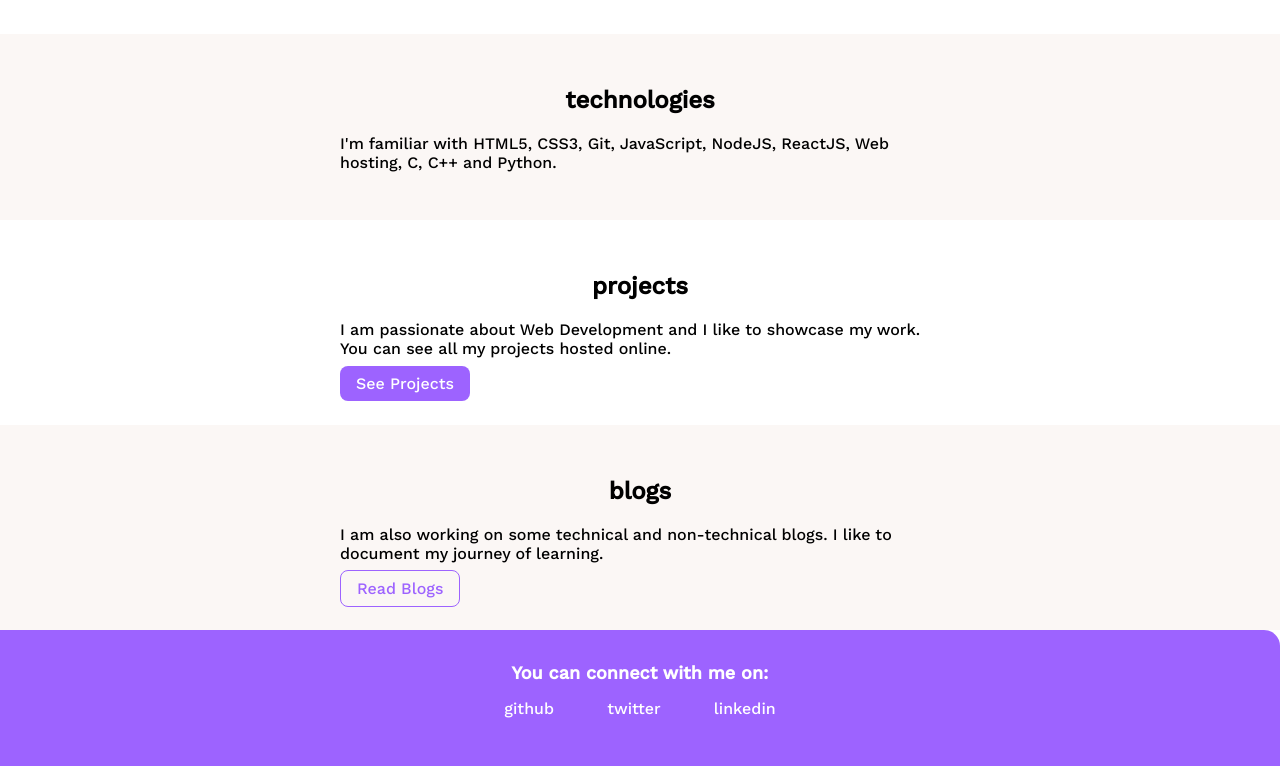
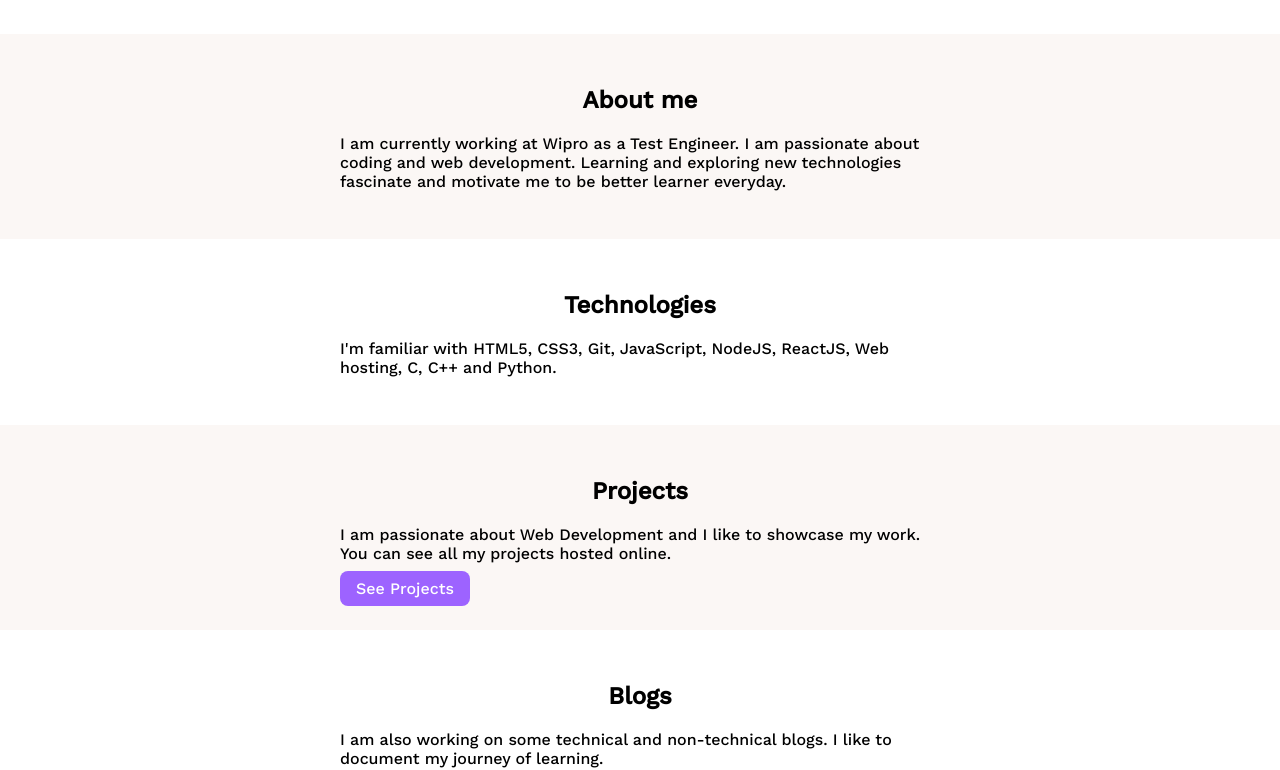
Before and after one commit to panchami6/portfolio_panchami, a plain HTML site: page index.html in a window 1280 px wide. Shown: the part 498-1268 px from the top of the page. Drawn offline with nearby package versions, Linux system fonts and the light colour scheme.

Commit message:
added information about me

```diff
--- a/index.html
+++ b/index.html
@@ -30,22 +30,29 @@
 
     <section class="section ow">
         <div class="container container-center">
-            <h1>technologies</h1>
-            <p>I'm familiar with HTML5, CSS3, Git, JavaScript, NodeJS, ReactJS, Web hosting, C, C++ and Python.</p>
+            <h1>About me</h1>
+            <p>I am currently working at Wipro as a Test Engineer. I am passionate about coding and web development. Learning and exploring new technologies fascinate and motivate me to be better learner everyday.</p>
         </div>
     </section>
 
     <section class="section">
         <div class="container container-center">
-            <h1>projects</h1>
+            <h1>Technologies</h1>
+            <p>I'm familiar with HTML5, CSS3, Git, JavaScript, NodeJS, ReactJS, Web hosting, C, C++ and Python.</p>
+        </div>
+    </section>
+
+    <section class="section ow">
+        <div class="container container-center">
+            <h1>Projects</h1>
             <p>I am passionate about Web Development and I like to showcase my work. You can see all my projects hosted online.</p>
             <a class="link link-primary" href="/projects.html">See Projects</a>
         </div>
     </section>
 
-    <section class="section ow">
+    <section class="section">
         <div class="container container-center">
-            <h1>blogs</h1>
+            <h1>Blogs</h1>
             <p>I am also working on some technical and non-technical blogs. I like to document my journey of learning.</p>
             <a class="link link-secondary" href="/blogs.html">Read Blogs</a>
         </div>
```
